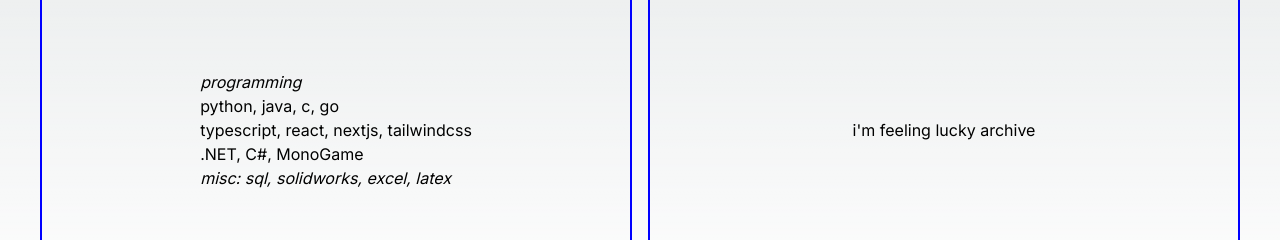
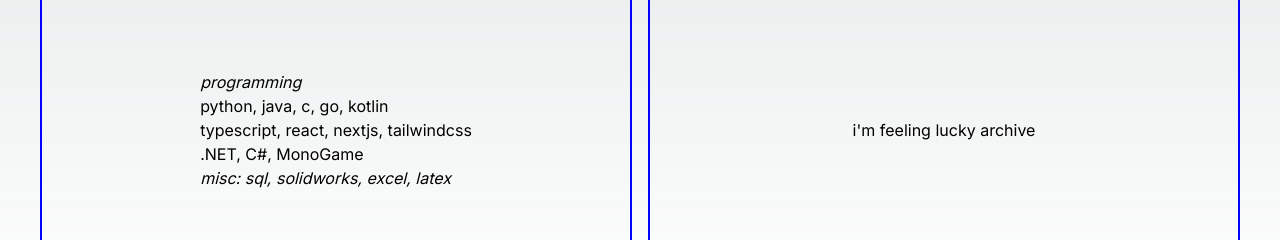
Before and after one commit to 5brian/catalogue, a Next.js app: page /uses in a window 1280 px wide. Shown: the part 448-688 px from the top of the page. Built offline with nearby package versions, Linux system fonts and the light colour scheme.

Commit message:
uses: kotlin

```diff
--- a/src/app/uses/page.tsx
+++ b/src/app/uses/page.tsx
@@ -125,7 +125,7 @@
           <p>
             <i>programming</i>
             <br />
-            python, java, c, go
+            python, java, c, go, kotlin
             <br />
             typescript, react, nextjs, tailwindcss
             <br />
```
